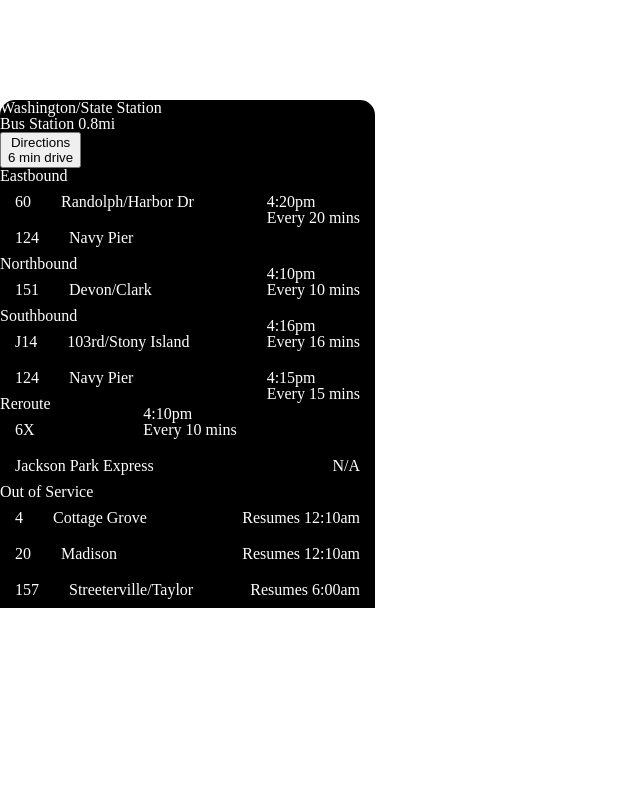
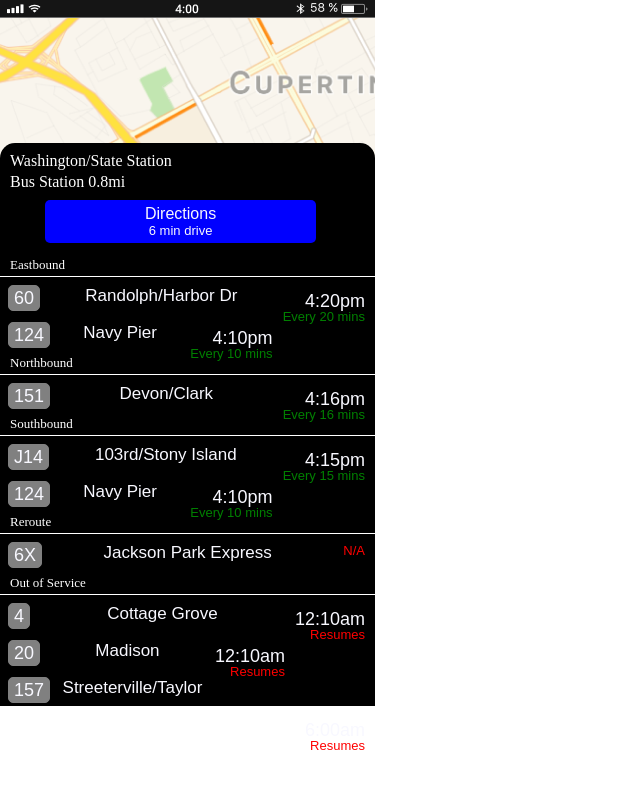
Before and after one commit to ReisaBF/Busy-Bus, a plain HTML site: page index.html in a window 1280 px wide. Shown: the whole page, without its empty margins (0-640 px from the left). Drawn offline with Linux system fonts and the light colour scheme.

Commit message:
second draft

```diff
--- a/css/style.css
+++ b/css/style.css
@@ -3,10 +3,24 @@
 }
 
 .statusbar {
-  background-image: url("../images/Status Bar.png");
+  background-image: url("../images/Status-Bar.png");
   background-color: #cccccc;
   background-size: cover;
   background-repeat: no-repeat;
+  height: 18px;
+}
+
+button {
+  background-color: #0000FF;
+  border: none;
+  color: #f8f8ff;
+  padding: 5px 100px 5px 100px;
+  display: inline-block;
+  font-size: 16px;
+  text-align: center;
+  margin-left: 45px;
+  margin-bottom: 10px;
+  border-radius: 5px;
 }
 
 .map {
@@ -14,11 +28,12 @@
   background-color: #cccccc;
   background-size: cover;
   background-repeat: no-repeat;
+  height: 375px;
 }
 
 .buslist {
   border-radius: 15px 15px 0 0;
-  margin-top: 100px;
+  margin-top: -250px;
   background-color: black;
   color: white;
 }
@@ -31,22 +46,67 @@
 li {
   padding: 10px;
   display: inline-block;
-  padding-left: 15px;
-  padding-right: 15px;
+}
+
+h1 {
+  padding: 10px 0 5px 10px;
+}
+
+h2 {
+  padding: 0 0 10px 10px;
 }
 
 h3 {
   border-bottom: 375px;
+  padding: 5px 10px 5px 10px;
+  border-bottom: solid 1px;
+  font-size: 13px;
+}
+
+.timethere {
+  font-size: 13px;
+  color: #f8f8ff;
+}
+
+.time {
+  float: right;
+  font-size: 13px;
+  color: green;
+}
+
+.newtime {
+  float: right;
+  font-size: 13px;
+  color: red;
+}
+
+
+.row {
+  text-align: center;
+  font-family: arial;
+  color: #f8f8ff;
 }
 
 .busline{
   float: left;
+  font-size: 18px;
+  border: solid 1px grey;
+  border-radius: 5px;
+  background-color: grey;
+  margin-left: 8px;
+  margin-top: 8px;
+  padding: 3px 5px 3px 5px;
 }
 
 .destination {
-  text-align: center;
+  font-size: 17px;
 }
 
 .frequency {
   float: right;
+  padding: inherit;
+  margin-right: 10px;
+  margin-top: 15px;
+  font-size: 18px;
+  text-align: right;
 }
--- a/index.html
+++ b/index.html
@@ -17,20 +17,26 @@
         <div class="buslist">
           <h1>Washington/State Station</h1>
           <h2>Bus Station 0.8mi</h2>
-          <button>Directions<br>6 min drive</button>
+          <button>Directions<br>
+            <div class="timethere">6 min drive</div>
+          </button>
 
           <h3>Eastbound</h3>
 
           <ul class="row">
             <li class="busline">60</li>
             <li class="destination">Randolph/Harbor Dr</li>
-            <li class="frequency">4:20pm<br>Every 20 mins</li>
+            <li class="frequency">4:20pm<br>
+              <div class="time">Every 20 mins</div>
+            </li>
           </ul>
 
           <ul class="row">
             <li class="busline">124</li>
             <li class="destination">Navy Pier</li>
-            <li class="frequency">4:10pm<br>Every 10 mins</li>
+            <li class="frequency">4:10pm<br>
+                <div class="time">Every 10 mins</div>
+            </li>
           </ul>
 
           <h3>Northbound</h3>
@@ -38,7 +44,9 @@
           <ul class="row">
             <li class="busline">151</li>
             <li class="destination">Devon/Clark</li>
-            <li class="frequency">4:16pm<br>Every 16 mins</li>
+            <li class="frequency">4:16pm<br>
+              <div class="time">Every 16 mins</div>
+            </li>
           </ul>
 
           <h3>Southbound</h3>
@@ -46,13 +54,17 @@
           <ul class="row">
             <li class="busline">J14</li>
             <li class="destination">103rd/Stony Island</li>
-            <li class="frequency">4:15pm<br>Every 15 mins</li>
+            <li class="frequency">4:15pm<br>
+              <div class="time">Every 15 mins</div>
+            </li>
           </ul>
 
           <ul class="row">
             <li class="busline">124</li>
             <li class="destination">Navy Pier</li>
-            <li class="frequency">4:10pm<br>Every 10 mins</li>
+            <li class="frequency">4:10pm<br>
+              <div class="time">Every 10 mins</div>
+            </li>
           </ul>
 
           <h3>Reroute</h3>
@@ -60,7 +72,7 @@
           <ul class="row">
             <li class="busline">6X</li>
             <li class="destination">Jackson Park Express</li>
-            <li class="frequency">N/A</li>
+            <li class="newtime">N/A</li>
           </ul>
 
           <h3>Out of Service</h3>
@@ -68,19 +80,25 @@
           <ul class="row">
             <li class="busline">4</li>
             <li class="destination">Cottage Grove</li>
-            <li class="frequency">Resumes 12:10am</li>
+            <li class="frequency">12:10am<br>
+              <div class="newtime">Resumes</div>
+            </li>
           </ul>
 
           <ul class="row">
             <li class="busline">20</li>
             <li class="destination">Madison</li>
-            <li class="frequency">Resumes 12:10am</li>
+            <li class="frequency">12:10am<br>
+              <div class="newtime">Resumes</div>
+            </li>
           </ul>
 
           <ul class="row">
             <li class="busline">157</li>
             <li class="destination">Streeterville/Taylor</li>
-            <li class="frequency">Resumes 6:00am</li>
+            <li class="frequency">6:00am<br>
+              <div class="newtime">Resumes</div>
+            </li>
           </ul>
 
       </main>
```
Also changed, not shown: images/Status-Bar.png (renamed from images/Status Bar.png).
